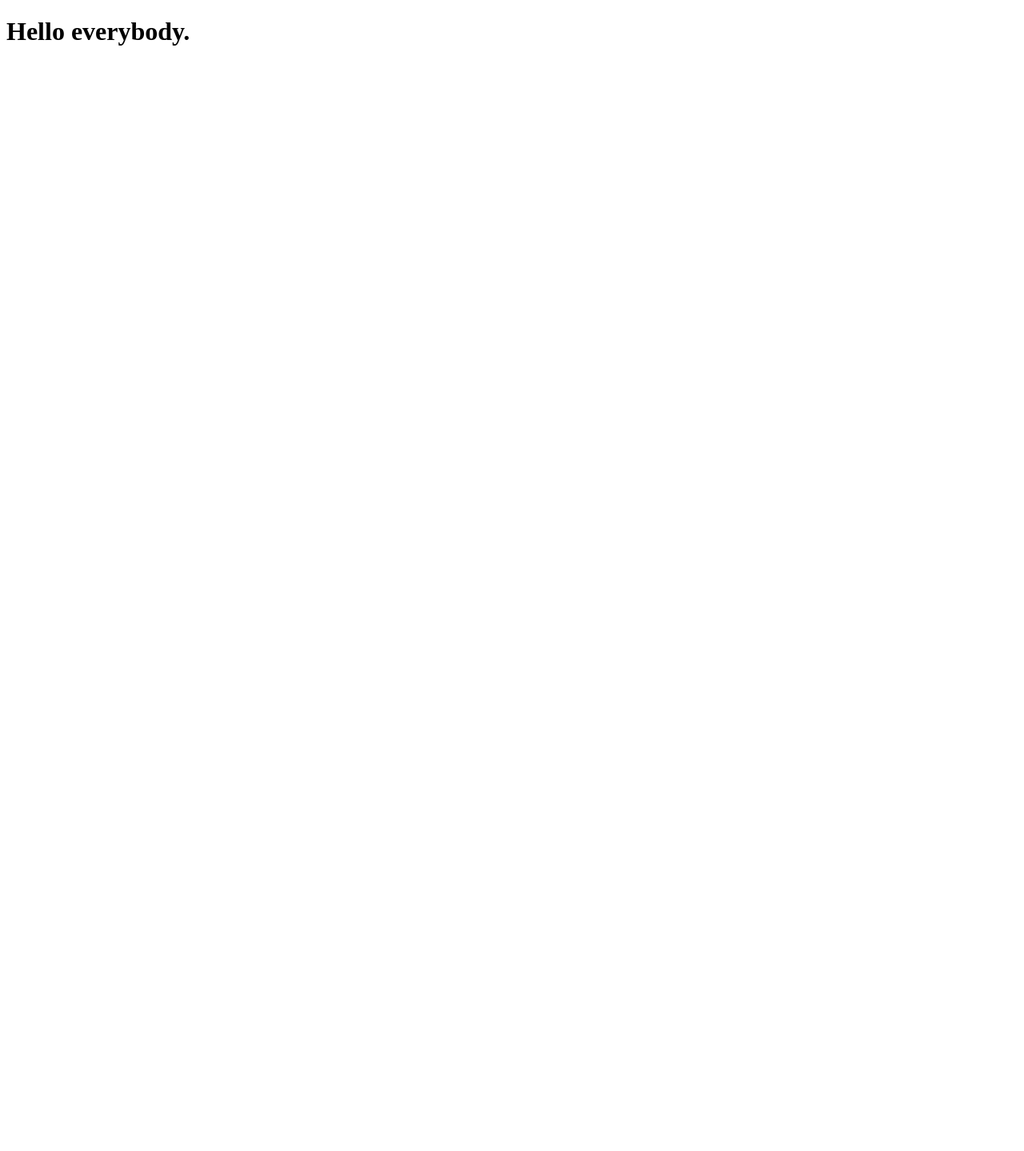
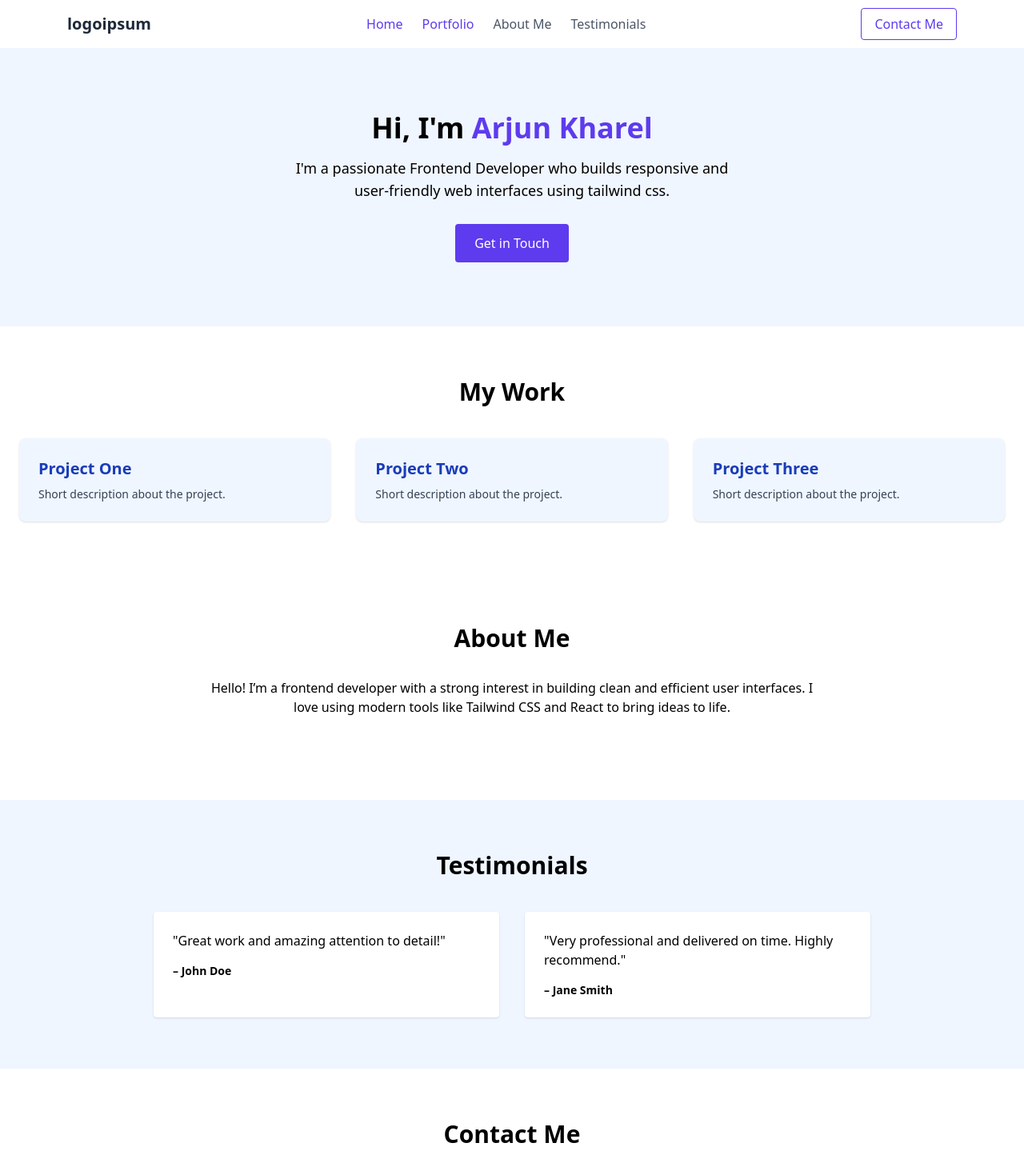
Before and after one commit to Arjun99999/arjun-s-repo, a plain HTML site: page index.html in a window 1280 px wide. Shown: the top 1439 px of the page at 80% size. Before the commit the page ends 800 px from the top, so only its background shows below. Drawn offline with nearby package versions, Linux system fonts and the light colour scheme.

Commit message:
Update index.html

```diff
--- a/index.html
+++ b/index.html
@@ -2,13 +2,108 @@
 <html lang="en">
 
 <head>
-    <meta charset="UTF-8">
-    <meta name="viewport" content="width=device-width, initial-scale=1.0">
-    <title>Document</title>
+  <meta charset="UTF-8" />
+  <meta name="viewport" content="width=device-width, initial-scale=1.0" />
+  <title>Portfolio Website</title>
+  <script src="https://cdn.jsdelivr.net/npm/@tailwindcss/browser@4"></script>
 </head>
 
 <body>
-    <h1>Hello everybody.</h1>
+  <nav class="w-full px-6 py-4 bg-white shadow flex items-center justify-between">
+
+    <div>
+      <a href="#" class="text-xl font-bold text-gray-800 pl-15">logoipsum</a>
+    </div>
+
+    <div class="hidden md:flex space-x-6">
+      <a href="#" class="text-[#5E3BEE] hover:text-black transition">Home</a>
+      <a href="#" class="text-[#5E3BEE] hover:text-black transition">Portfolio</a>
+      <a href="#" class="text-gray-600 hover:text-black transition">About Me</a>
+      <a href="#" class="text-gray-600 hover:text-black transition">Testimonials</a>
+    </div>
+
+    <div class="pr-15">
+      <a href="#" class="border border-[#5E3BEE] text-[#5E3BEE] px-4 py-2 rounded hover:bg-blue-700
+      hover:text-white transition">
+        Contact Me
+      </a>
+    </div>
+  </nav>
+
+  <section id="home" class="text-center py-20 bg-blue-50">
+    <h1 class="text-4xl font-bold mb-4">Hi, I'm <span class="text-[#5E3BEE]">Arjun Kharel</span></h1>
+    <p class="text-lg max-w-xl mx-auto">I'm a passionate Frontend Developer who builds responsive and
+      user-friendly web interfaces using tailwind css.</p>
+
+    <a href="#" class="inline-block mt-7 bg-[#5E3BEE] text-white px-6 py-3 rounded hover:bg-blue-700
+    transition font-medium">
+      Get in Touch
+    </a>
+  </section>
+
+  <section id="portfolio" class="py-16 px-6">
+    <h2 class="text-3xl font-semibold text-center mb-10">My Work</h2>
+    <div class="grid md:grid-cols-3 gap-8">
+
+      <div class="bg-blue-50 p-6 rounded-lg shadow hover:shadow-lg transition">
+        <h3 class="text-xl font-bold text-blue-800 mb-2">Project One</h3>
+        <p class="text-gray-700 text-sm">Short description about the project.</p>
+      </div>
+
+      <div class="bg-blue-50 p-6 rounded-lg shadow hover:shadow-lg transition">
+        <h3 class="text-xl font-bold text-blue-800 mb-2">Project Two</h3>
+        <p class="text-gray-700 text-sm">Short description about the project.</p>
+      </div>
+
+      <div class="bg-blue-50 p-6 rounded-lg shadow hover:shadow-lg transition">
+        <h3 class="text-xl font-bold text-blue-800 mb-2">Project Three</h3>
+        <p class="text-gray-700 text-sm">Short description about the project.</p>
+      </div>
+
+    </div>
+  </section>
+
+  <section id="about" class="py-16 px-6 mb-10">
+    <h2 class="text-3xl font-semibold text-center mb-8">About Me</h2>
+    <div class="max-w-3xl mx-auto text-center">
+      <p>Hello! I’m a frontend developer with a strong interest in building clean and efficient user interfaces. I love
+        using modern tools like Tailwind CSS and React to bring ideas to life.</p>
+    </div>
+  </section>
+
+  <section id="testimonials" class="py-16 px-6 bg-blue-50">
+    <h2 class="text-3xl font-semibold text-center mb-10">Testimonials</h2>
+    <div class="grid md:grid-cols-2 gap-8 max-w-4xl mx-auto">
+      <div class="bg-white shadow p-6 rounded">
+        <p>"Great work and amazing attention to detail!"</p>
+        <span class="block mt-4 text-sm font-semibold">– John Doe</span>
+      </div>
+      <div class="bg-white shadow p-6 rounded">
+        <p>"Very professional and delivered on time. Highly recommend."</p>
+        <span class="block mt-4 text-sm font-semibold">– Jane Smith</span>
+      </div>
+    </div>
+  </section>
+
+  <section id="contact" class="py-16 px-6">
+    <h2 class="text-3xl font-semibold text-center mb-8">Contact Me</h2>
+    <div class="max-w-xl mx-auto">
+      <form class="space-y-4">
+        <input type="text" placeholder="Your Name" class="w-full p-3 border rounded" />
+        <input type="email" placeholder="Your Email" class="w-full p-3 border rounded" />
+        <textarea placeholder="Your Message" class="w-full p-3 border rounded h-32"></textarea>
+        <button type="submit" class="w-full bg-[#5E3BEE] text-white py-3 rounded hover:bg-blue-700 transition">Send
+          Message</button>
+      </form>
+    </div>
+  </section>
+
+  <footer class="py-6 bg-gray-800 text-white text-center">
+    <p>&copy; 2023 Arjun Kharel. All rights reserved.</p>
+    <div class="mt-4">
+      <a href="#" class="text-blue-400 hover:text-blue-300">Privacy Policy</a> |
+      <a href="#" class="text-blue-400 hover:text-blue-300">Terms of Service</a>
+    </div>
 </body>
 
 </html>
```
